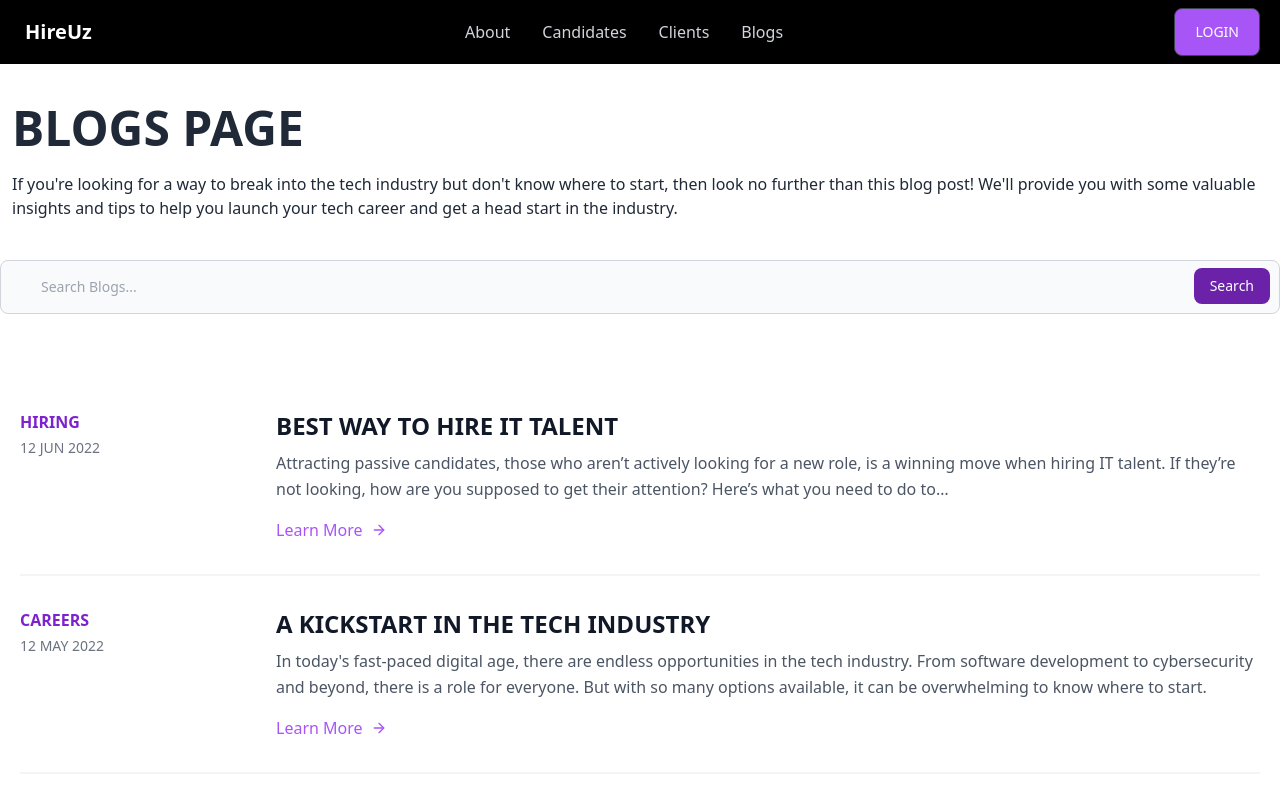
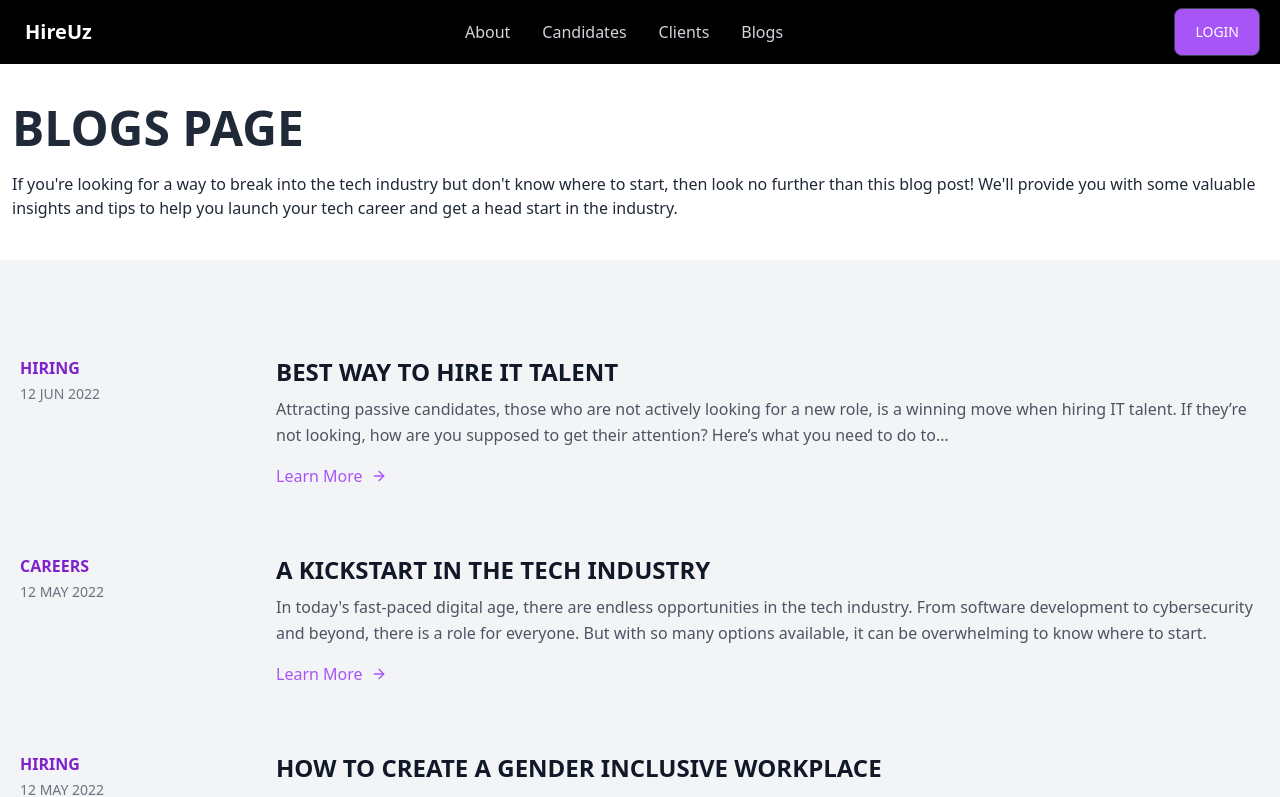
Before and after one commit to uzma981/HireUz, a React (Vite) app: page /blogs in a window 1280 px wide. Shown: the top 797 px of the page. Built offline with nearby package versions, Linux system fonts and the light colour scheme; no server answers; what @shrutibalasa/tailwind-grid-auto-fit would draw is missing.

Commit message:
refactored blog

```diff
--- a/src/components/BlogsScreen/BlogSection.jsx
+++ b/src/components/BlogsScreen/BlogSection.jsx
@@ -4,7 +4,7 @@ import SingleBlog from './SingleBlog';
 export default function BlogSection() {
   return (
     <div>
-      <section className="text-gray-600 body-font overflow-hidden">
+      <section className="text-gray-600 bg-gray-100 body-font overflow-hidden">
         <div className="container px-5 py-24 mx-auto">
           <div className="-my-8 divide-y-2 divide-gray-100">
             <SingleBlog
@@ -12,7 +12,7 @@ export default function BlogSection() {
               date={'12 JUN 2022'}
               blogTitle={'BEST WAY TO HIRE IT TALENT'}
               blogDescription={
-                'Attracting passive candidates, those who aren’t actively looking for a new role, is a winning move when hiring IT talent. If they’re not looking, how are you supposed to get their attention? Here’s what you need to do to…'
+                'Attracting passive candidates, those who are not actively looking for a new role, is a winning move when hiring IT talent. If they’re not looking, how are you supposed to get their attention? Here’s what you need to do to…'
               }
             />
             <SingleBlog
--- a/src/components/BlogsScreen/Blogs.jsx
+++ b/src/components/BlogsScreen/Blogs.jsx
@@ -15,7 +15,7 @@ export default function Blogs() {
           </p>
         </div>
       </section>
-      <form className="">
+      {/* <form className="">
         <label
           htmlFor="default-search"
           className="mb-2 text-sm font-medium text-gray-900 sr-only dark:text-white"
@@ -54,7 +54,7 @@ export default function Blogs() {
             Search
           </button>
         </div>
-      </form>
+      </form> */}
       <BlogSection />
       <div className="text-center bg-gray-300 py-20">
         <div className="py-10 bg-white mr-5 ml-5 mb-5 lg:w-1/2">
```
